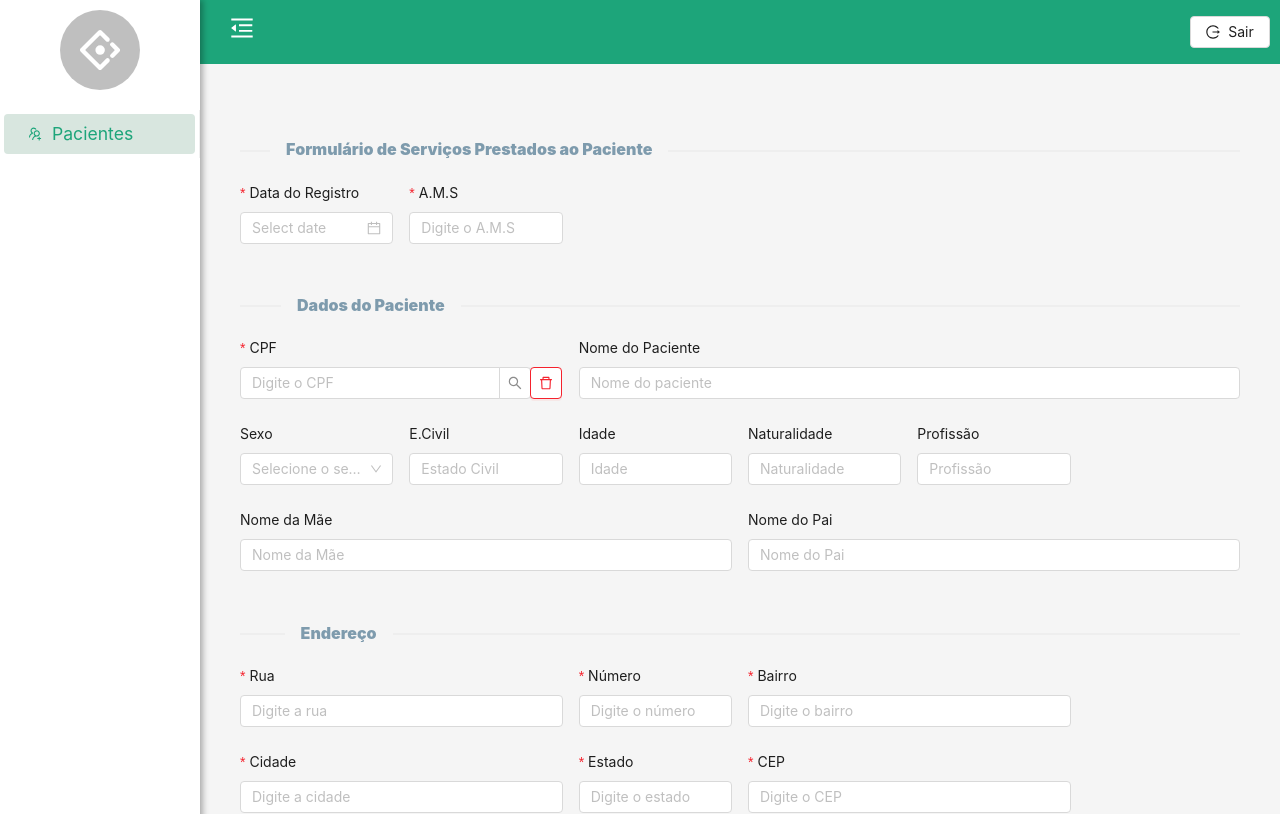
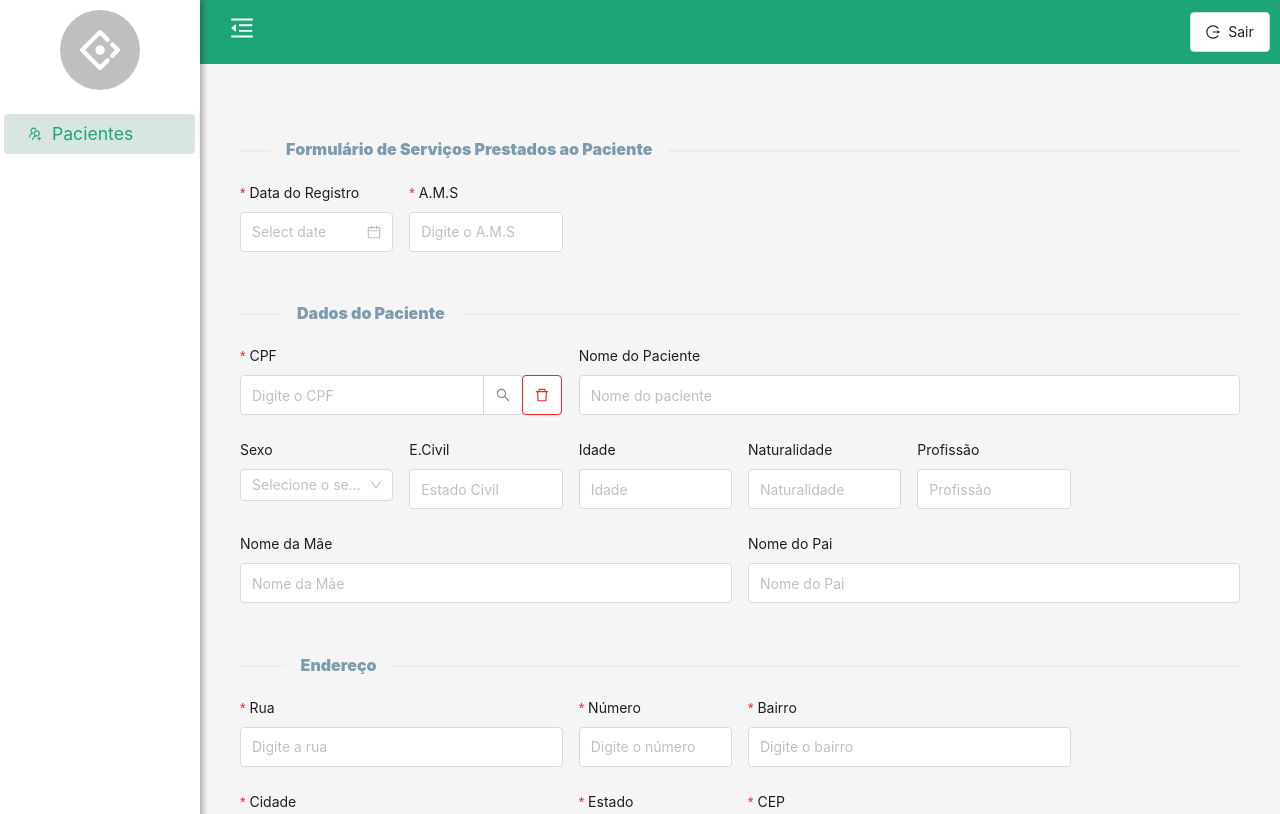
Before and after one commit to HEINRICK7/fspp, a React (Create React App) app: page /pacientes/create in a window 1280 px wide. Shown: the top 814 px of the page. Built offline with nearby package versions, Linux system fonts and the light colour scheme.

Commit message:
update projects

```diff
--- a/src/app.css
+++ b/src/app.css
@@ -6,3 +6,10 @@ html,
   margin: 0;
   padding: 0;
 }
+.ant-input, .ant-picker, .ant-input-group-addon{
+  height: 40px;
+}
+.ant-btn.ant-btn-default, .ant-btn-icon-only, .ant-input-search-button{
+  height: 40px;
+  width: 40px;
+}
--- a/src/components/AppLayout/index.tsx
+++ b/src/components/AppLayout/index.tsx
@@ -141,12 +141,14 @@ const AppLayout: React.FC<{ children: React.ReactNode }> = ({ children }) => {
                 }
               )}
             </div>
-            <div
-              style={{
-                width: "80px",
-              }}
-            >
-              <Button block onClick={handleLogout} icon={<LogoutOutlined />}>
+            <div>
+              <Button
+                style={{
+                  minWidth: 80,
+                }}
+                onClick={handleLogout}
+                icon={<LogoutOutlined />}
+              >
                 Sair
               </Button>
             </div>
```
